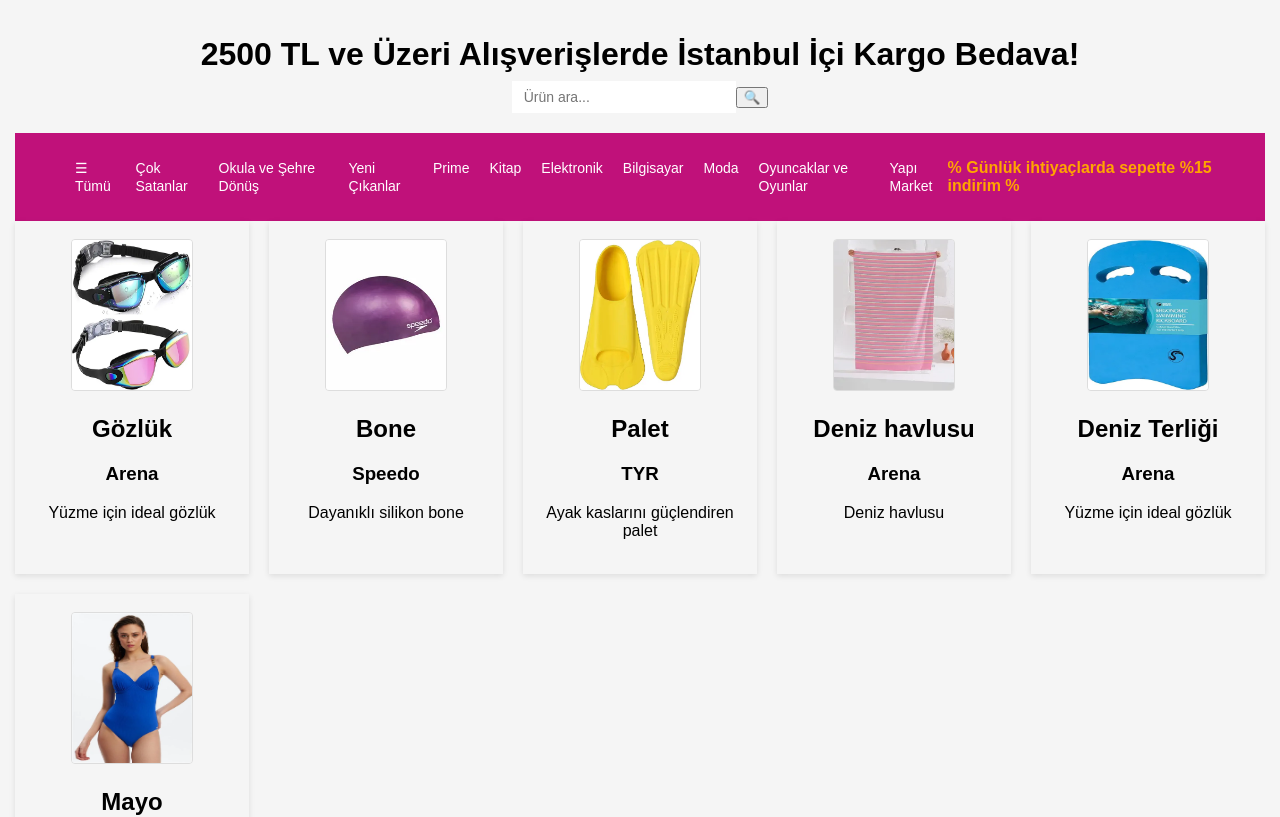
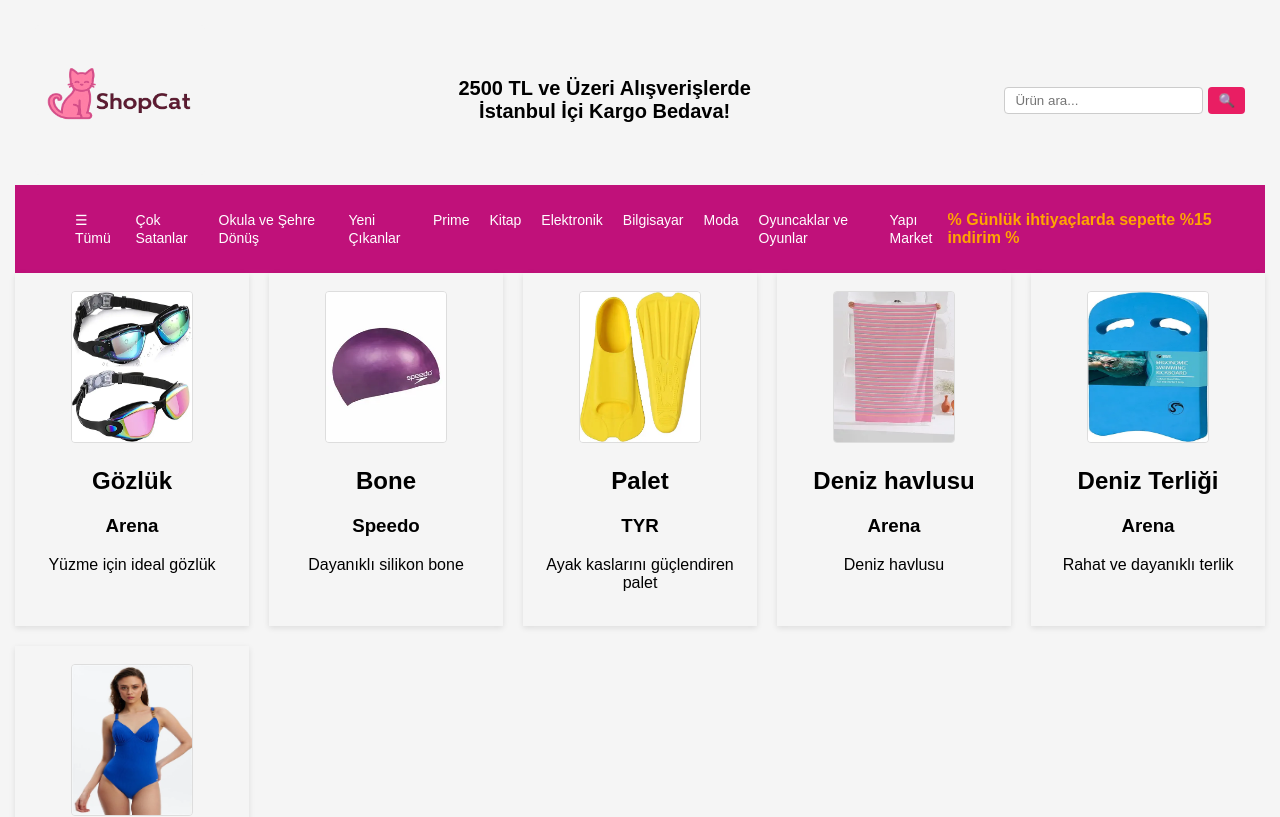
Before and after one commit to gulcanyurur/SHOPCAT, a React (Vite) app: page / in a window 1280 px wide. Shown: the top 817 px of the page. Built offline with nearby package versions, Linux system fonts and the light colour scheme.

Commit message:
feat: updated CSS styles and added logo

```diff
--- a/index.html
+++ b/index.html
@@ -4,7 +4,7 @@
     <meta charset="UTF-8" />
 
     <meta name="viewport" content="width=device-width, initial-scale=1.0" />
-    <title>Swimming Gear List</title>
+    <title>SHOPCAT</title>
   </head>
   <body>
     <div id="root"></div>
--- a/src/App.tsx
+++ b/src/App.tsx
@@ -1,4 +1,5 @@
-import GearList from "./Companents/GearList"
+import GearList from "./Components/GearList";
+
 
 const App = () => {
   return (
--- a/src/Companents/GearList.tsx
+++ /dev/null
@@ -1,89 +0,0 @@
-import Footer from "./Footer";
-import Navbar from "./Navbar";
-
-
-
-
-type GearProps = {
-  name: string;
-  brand: string;
-  description: string;
-  image: string;
-};
-
-const Gear = ({ name, brand, description, image }: GearProps) => {
-  return (
-    <article className="large">
-
-      <img src={image} alt={name} width="200" />
-      <h2>{name}</h2>
-      <h3>{brand}</h3>
-      <p>{description}</p>
-    </article>
-
-  );
-};
-
-const GearList = () => {
-  return (
-  <div className="GearList">
-
-      <h1>2500 TL ve Üzeri Alışverişlerde İstanbul İçi Kargo Bedava!
-
-      <div className="navbar-search">
-        <input type="text" placeholder="Ürün ara..." />
-        <button>🔍</button>
-      </div>
-      </h1>
-      <Navbar />
-      <section>
-
-        <Gear
-         image="/goggles.jpg"
-          name="Gözlük"
-         brand="Arena"
-
-          description="Yüzme için ideal gözlük"
-        />
-        <Gear
-          name="Bone"
-          brand="Speedo"
-          image="/swimcap.jpg"
-          description="Dayanıklı silikon bone"
-        />
-        <Gear
-          name="Palet"
-          brand="TYR"
-          image="/fins.jpg"
-          description="Ayak kaslarını güçlendiren palet"
-        />
-          <Gear
-         image="/Denizhavlusu.jpg"
-          name="Deniz havlusu "
-         brand="Arena"
-
-          description="Deniz havlusu"
-        />
-          <Gear
-         image="/denizterligi.jpg"
-          name="Deniz Terliği"
-         brand="Arena"
-
-          description="Yüzme için ideal gözlük"
-        />
-          <Gear
-         image="/mayo.jpg"
-          name="Mayo"
-         brand="Arena"
-
-          description="Yüzme için ideal gözlük"
-        />
-
-
-      </section>
-      <Footer/>
-    </div>
-  );
-};
-
-export default GearList;
--- /dev/null
+++ b/src/Components/GearList.tsx
@@ -0,0 +1,126 @@
+import Footer from "./Footer";
+import Navbar from "./Navbar";
+import logo from "../imagesSrc/logo.png";
+
+type GearProps = {
+  name: string;
+  brand: string;
+  description: string;
+  image: string;
+};
+
+const Gear = ({ name, brand, description, image }: GearProps) => {
+  return (
+    <article className="large">
+      <img src={image} alt={name} width="200" />
+      <h2>{name}</h2>
+      <h3>{brand}</h3>
+      <p>{description}</p>
+    </article>
+  );
+};
+
+const GearList = () => {
+  return (
+    <div className="GearList">
+
+      <div
+        style={{
+          display: "flex",
+          alignItems: "center",
+          justifyContent: "space-between",
+          padding: "10px 20px",
+          gap: "250px",
+        }}
+      >
+
+        <img src={logo} alt="ShopCat Logo" style={{ width: "170px",backgroundColor :" #f5f5f5",border:"none"}} />
+
+        <h1
+          style={{
+            margin: 0,
+            fontSize: "20px",
+            fontWeight: "bold",
+            flex: 1,
+            textAlign: "center",
+          }}
+        >
+          2500 TL ve Üzeri Alışverişlerde İstanbul İçi Kargo Bedava!
+        </h1>
+
+        {/* Arama Barı */}
+        <div style={{ display: "flex", alignItems: "center", gap: "5px" }}>
+          <input
+            type="text"
+            placeholder="Ürün ara..."
+            style={{
+              padding: "5px 10px",
+              border: "1px solid #ccc",
+              borderRadius: "4px",
+            }}
+          />
+          <button
+            style={{
+              padding: "6px 10px",
+              border: "none",
+              background: "#e91e63",
+              color: "white",
+              borderRadius: "4px",
+              cursor: "pointer",
+            }}
+          >
+            🔍
+          </button>
+        </div>
+      </div>
+
+      {/* Navbar */}
+      <Navbar />
+
+      {/* Ürün Listesi */}
+      <section>
+        <Gear
+          image="/goggles.jpg"
+          name="Gözlük"
+          brand="Arena"
+          description="Yüzme için ideal gözlük"
+        />
+        <Gear
+          name="Bone"
+          brand="Speedo"
+          image="/swimcap.jpg"
+          description="Dayanıklı silikon bone"
+        />
+        <Gear
+          name="Palet"
+          brand="TYR"
+          image="/fins.jpg"
+          description="Ayak kaslarını güçlendiren palet"
+        />
+        <Gear
+          image="/Denizhavlusu.jpg"
+          name="Deniz havlusu"
+          brand="Arena"
+          description="Deniz havlusu"
+        />
+        <Gear
+          image="/denizterligi.jpg"
+          name="Deniz Terliği"
+          brand="Arena"
+          description="Rahat ve dayanıklı terlik"
+        />
+        <Gear
+          image="/mayo.jpg"
+          name="Mayo"
+          brand="Arena"
+          description="Yüzme için ideal mayo"
+        />
+      </section>
+
+      {/* Footer */}
+      <Footer />
+    </div>
+  );
+};
+
+export default GearList;
--- a/src/index.css
+++ b/src/index.css
@@ -15,8 +15,16 @@
   padding: 15px;
 }
 .GearList  h1 {
-  margin-bottom: 20px;
+  display: flex;
+  align-items: center;
+  gap: 50px;
+
   text-align: center;
+
+}
+.GearList h1 img {
+  margin-bottom: 90px;
+
 
 }
 .GearList section{
```
Also changed, not shown: src/Components/Footer.tsx (renamed from src/Companents/Footer.tsx), src/Components/Navbar.tsx (renamed from src/Companents/Navbar.tsx), src/imagesSrc/logo.png (added).
